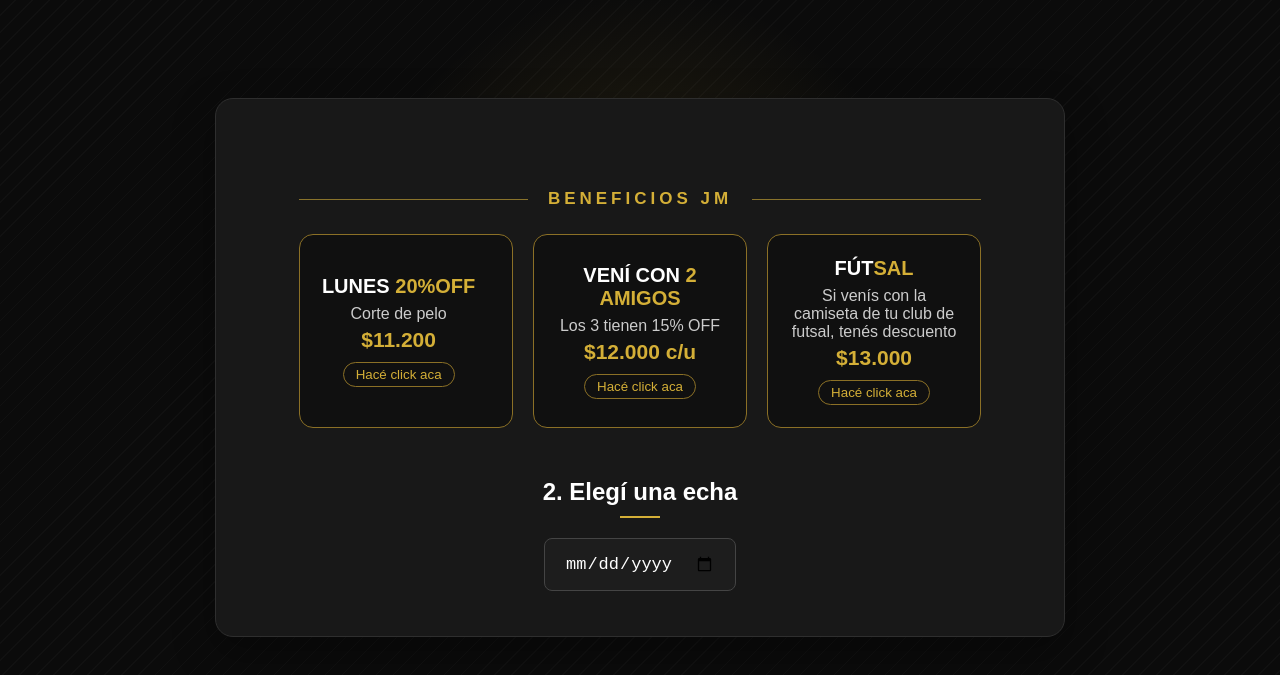
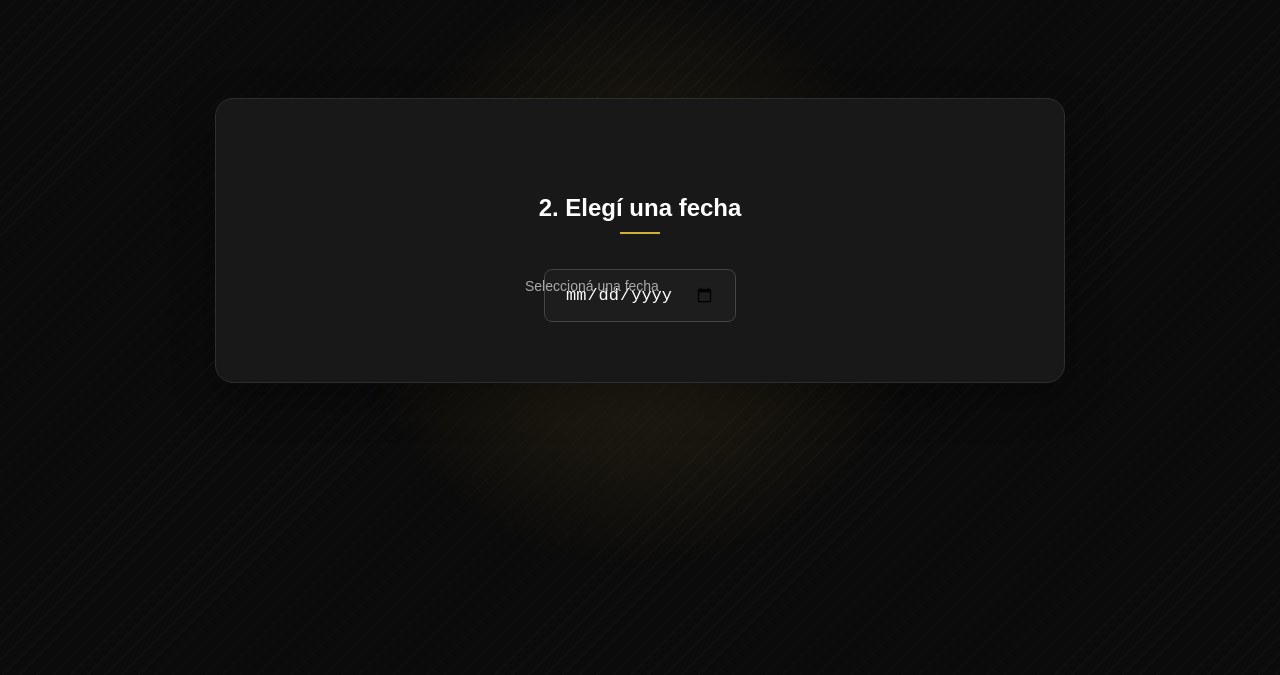
Before and after one commit to chesi44/jm-Barberia, a plain HTML site: page turnos.html in a window 1280 px wide. Both pictures are taken after a click on the button "Color / Claritos — $50.000". Shown: the part 127-802 px from the top of the page. Drawn offline with nearby package versions, Linux system fonts and the light colour scheme.

Commit message:
dae loco

```diff
--- a/style.css
+++ b/style.css
@@ -1458,15 +1458,35 @@ footer{
 .btn-whatsapp:active {
     transform: scale(0.97);
 }
+.fecha-wrapper {
+    position: relative;
+    width: 100%;
+    max-width: 260px;
+    margin: 15px auto;
+}
+
+.fecha-placeholder {
+    position: absolute;
+    left: 15px;
+    top: 50%;
+    transform: translateY(-50%);
+    color: #aaa;
+    font-size: 14px;
+    pointer-events: none;
+    z-index: 1;
+}
+
+
+
+
 /* =========================
-   RESPONSIVE CELULAR
+    RESPONSIVE CELULAR
 ========================= */
 
 @media (max-width: 768px) {
 
-    /* =====================
-       INICIO
-    ===================== */
+
+
 
     header {
         flex-direction: column;
@@ -1549,9 +1569,6 @@ footer{
     }
 
 
-    /* =====================
-       TURNOS
-    ===================== */
 
     .trabajos {
         padding-left: 10px;
@@ -1599,10 +1616,6 @@ footer{
         display: none;
     }
 
-
-    /* =====================
-       PROMOCIONES
-    ===================== */
 
     .promociones {
         width: 100%;
@@ -1628,9 +1641,7 @@ footer{
     }
 
 
-    /* =====================
-       ADMIN GENERAL
-    ===================== */
+
 
     .admin-panel,
     .admin-contenido,
@@ -1780,9 +1791,7 @@ footer{
     }
 
 
-    /* =====================
-       FINANZAS
-    ===================== */
+
 
     #graficoFinanzas {
         display: grid;
@@ -1824,9 +1833,6 @@ footer{
     }
 
 
-    /* =====================
-       HISTORIAL
-    ===================== */
 
     .historial-resumen {
         grid-template-columns: repeat(2, 1fr);
@@ -1902,9 +1908,7 @@ footer{
     }
 
 
-    /* =====================
-       MODAL EDITAR PRECIO
-    ===================== */
+
 
     .modal-precio-contenido {
         padding: 25px 20px;
@@ -1921,9 +1925,7 @@ footer{
     }
 
 
-    /* =====================
-       INPUT FECHA
-    ===================== */
+
 
     #fechaReserva {
         display: block;
--- a/turnos.html
+++ b/turnos.html
@@ -112,8 +112,12 @@
 </div>
                 </section>
         <div class="paso-fecha" id="pasoFecha">
-        <h2>2. Elegí una  echa </h2>
-        <input type="date" id="fechaReserva">
+        <h2>2. Elegí una  fecha </h2>
+        <div class="fecha-wrapper">
+    <span class="fecha-placeholder">Seleccioná una fecha</span>
+    <input type="date" id="fechaReserva">
+</div>
+
     </div>
 
 
--- a/turnos.js
+++ b/turnos.js
@@ -156,7 +156,7 @@ opcionesServicio.forEach((boton) => {
         duracionReserva = Number(duracion);
 
         elegirServicio.style.display = "none"
-
+        document.querySelector(".promociones").style.display = "none";
         pasoFecha.classList.add("visible");
 
         console.log(servicio);
```
